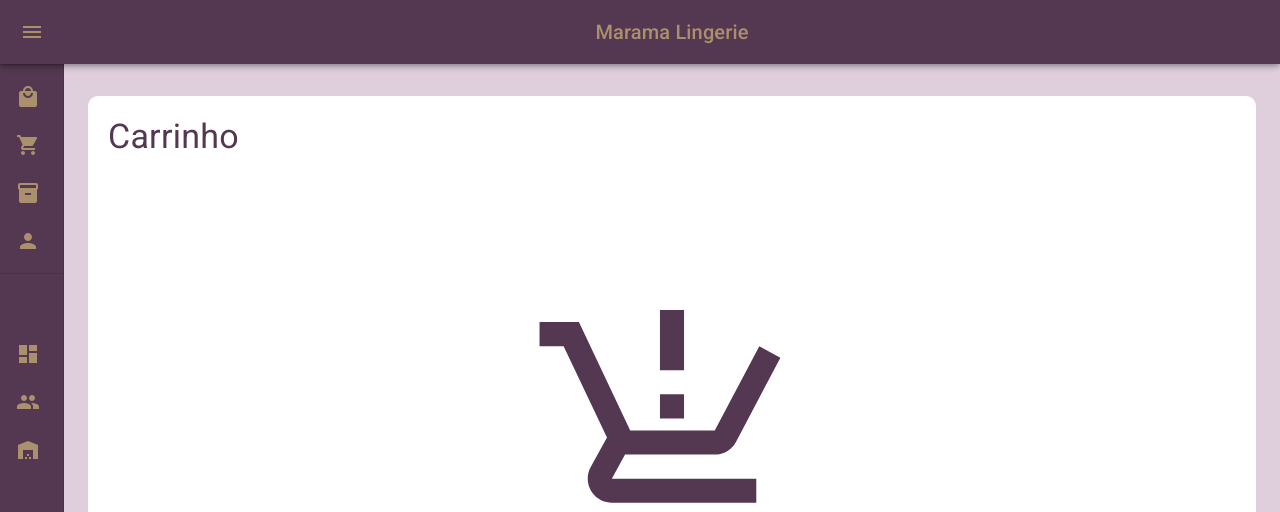
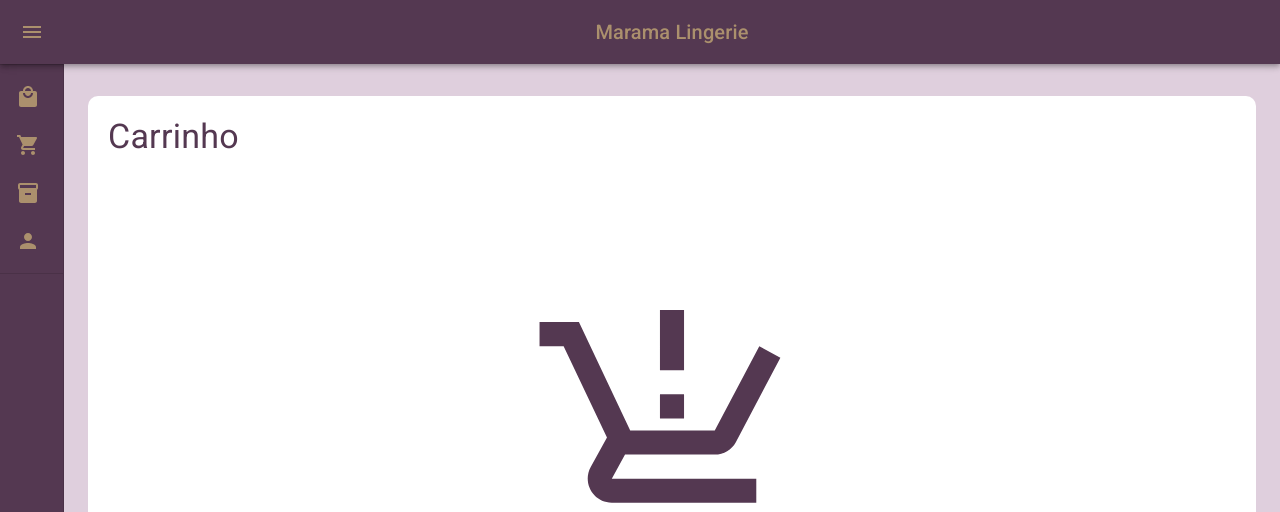
Before and after one commit to dsslucas/projeto-ecommerce, a React (Create React App) app in the folder frontend/: page /carrinho in a window 1280 px wide. Shown: the top 512 px of the page. Built offline with nearby package versions, Linux system fonts and the light colour scheme.

Commit message:
Menu renderizado apenas para admin

```diff
--- a/frontend/src/App.js
+++ b/frontend/src/App.js
@@ -16,7 +16,9 @@ import ChevronLeftIcon from '@mui/icons-material/ChevronLeft';
 import Rotas from './Routes'
 
 // Estilização
-import {Drawer, AppBar, Cores} from './styles'
+import { Drawer, AppBar, Cores } from './styles'
+import ListaOpcoesGerais from './componentes/ListaOpcoesGerais';
+import ListaOpcaoAdmin from './componentes/ListaOpcaoAdmin';
 
 const mdTheme = createTheme();
 
@@ -25,6 +27,7 @@ function DashboardContent() {
   const toggleDrawer = () => {
     setOpen(!open);
   };
+
 
   return (
     <ThemeProvider theme={mdTheme}>
@@ -74,16 +77,16 @@ function DashboardContent() {
               px: [1]
             }}
           >
-            <IconButton onClick={toggleDrawer} sx={{color: Cores.textoOpcoes}}>
+            <IconButton onClick={toggleDrawer} sx={{ color: Cores.textoOpcoes }}>
               <ChevronLeftIcon />
             </IconButton>
           </Toolbar>
 
           <Divider />
           <List component="nav">
-            {listaOpcoesGerais}
+            <ListaOpcoesGerais />
             <Divider sx={{ my: 1 }} />
-            {listaOpcoesAdmin}
+            <ListaOpcaoAdmin />
           </List>
         </Drawer>
 
--- a/frontend/src/componentes/Lista.jsx
+++ b/frontend/src/componentes/Lista.jsx
@@ -1,102 +1,102 @@
-import * as React from 'react';
-import ListItemButton from '@mui/material/ListItemButton';
-import ListItemIcon from '@mui/material/ListItemIcon';
-import ListItemText from '@mui/material/ListItemText';
-import ListSubheader from '@mui/material/ListSubheader';
-import DashboardIcon from '@mui/icons-material/Dashboard';
-import ShoppingCartIcon from '@mui/icons-material/ShoppingCart';
-// import BarChartIcon from '@mui/icons-material/BarChart';
-// import LayersIcon from '@mui/icons-material/Layers';
-// import AssignmentIcon from '@mui/icons-material/Assignment';
-import LocalMallIcon from '@mui/icons-material/LocalMall';
-import InventoryIcon from '@mui/icons-material/Inventory';
-import PersonIcon from '@mui/icons-material/Person';
-import PeopleIcon from '@mui/icons-material/People';
-import WarehouseIcon from '@mui/icons-material/Warehouse';
-import { Link } from 'react-router-dom';
-import { Cores } from '../styles';
-// import { useSelector } from 'react-redux';
+// import * as React from 'react';
+// import ListItemButton from '@mui/material/ListItemButton';
+// import ListItemIcon from '@mui/material/ListItemIcon';
+// import ListItemText from '@mui/material/ListItemText';
+// import ListSubheader from '@mui/material/ListSubheader';
+// import DashboardIcon from '@mui/icons-material/Dashboard';
+// import ShoppingCartIcon from '@mui/icons-material/ShoppingCart';
+// // import BarChartIcon from '@mui/icons-material/BarChart';
+// // import LayersIcon from '@mui/icons-material/Layers';
+// // import AssignmentIcon from '@mui/icons-material/Assignment';
+// import LocalMallIcon from '@mui/icons-material/LocalMall';
+// import InventoryIcon from '@mui/icons-material/Inventory';
+// import PersonIcon from '@mui/icons-material/Person';
+// import PeopleIcon from '@mui/icons-material/People';
+// import WarehouseIcon from '@mui/icons-material/Warehouse';
+// import { Link } from 'react-router-dom';
+// import { Cores } from '../styles';
+// // import { useSelector } from 'react-redux';
 
-// Redux
-// const {signin} = useSelector(state => state)
-// console.log("Na lista: ", signin)
+// // Redux
+// // const {signin} = useSelector(state => state)
+// // console.log("Na lista: ", signin)
 
-export const listaOpcoesGerais = (
-    <React.Fragment>
-        <Link style={{ color: Cores.textoOpcoes, textDecoration: 'none' }} to="/produtos">
-            <ListItemButton>
-                <ListItemIcon sx={{ color: Cores.textoOpcoes }}>
-                    <LocalMallIcon />
-                </ListItemIcon>
-                <ListItemText primary="Produtos" />
-            </ListItemButton>
-        </Link>
+// export const listaOpcoesGerais = (
+//     <React.Fragment>
+//         <Link style={{ color: Cores.textoOpcoes, textDecoration: 'none' }} to="/produtos">
+//             <ListItemButton>
+//                 <ListItemIcon sx={{ color: Cores.textoOpcoes }}>
+//                     <LocalMallIcon />
+//                 </ListItemIcon>
+//                 <ListItemText primary="Produtos" />
+//             </ListItemButton>
+//         </Link>
 
-        <Link style={{ color: Cores.textoOpcoes, textDecoration: 'none' }} to="/carrinho">
-            <ListItemButton>
-                <ListItemIcon sx={{ color: Cores.textoOpcoes }}>
-                    <ShoppingCartIcon />
-                </ListItemIcon>
-                <ListItemText primary="Carrinho" />
-            </ListItemButton>
-        </Link>
+//         <Link style={{ color: Cores.textoOpcoes, textDecoration: 'none' }} to="/carrinho">
+//             <ListItemButton>
+//                 <ListItemIcon sx={{ color: Cores.textoOpcoes }}>
+//                     <ShoppingCartIcon />
+//                 </ListItemIcon>
+//                 <ListItemText primary="Carrinho" />
+//             </ListItemButton>
+//         </Link>
 
-        <Link style={{ color: Cores.textoOpcoes, textDecoration: 'none' }} to="/compras">
-            <ListItemButton>
-                <ListItemIcon sx={{ color: Cores.textoOpcoes }}>
-                    <InventoryIcon />
-                </ListItemIcon>
-                <ListItemText primary="Compras" />
-            </ListItemButton>
-        </Link>
+//         <Link style={{ color: Cores.textoOpcoes, textDecoration: 'none' }} to="/compras">
+//             <ListItemButton>
+//                 <ListItemIcon sx={{ color: Cores.textoOpcoes }}>
+//                     <InventoryIcon />
+//                 </ListItemIcon>
+//                 <ListItemText primary="Compras" />
+//             </ListItemButton>
+//         </Link>
 
-        <Link style={{ color: Cores.textoOpcoes, textDecoration: 'none' }} to="/usuario">
-            <ListItemButton>
-                <ListItemIcon sx={{ color: Cores.textoOpcoes }}>
-                    <PersonIcon />
-                </ListItemIcon>
-                <ListItemText primary="Usuário" />
-            </ListItemButton>
-        </Link>
+//         <Link style={{ color: Cores.textoOpcoes, textDecoration: 'none' }} to="/usuario">
+//             <ListItemButton>
+//                 <ListItemIcon sx={{ color: Cores.textoOpcoes }}>
+//                     <PersonIcon />
+//                 </ListItemIcon>
+//                 <ListItemText primary="Usuário" />
+//             </ListItemButton>
+//         </Link>
 
-    </React.Fragment>
-);
+//     </React.Fragment>
+// );
 
-export const listaOpcoesAdmin = (
-    <React.Fragment>
-        <ListSubheader
-            component="div" inset
-            sx={{ background: Cores.fundoCabecalho, color: Cores.textoOpcoes, textAlign: 'center' }}
-        >
-            Área Administrativa
-        </ListSubheader>
+// export const listaOpcoesAdmin = (
+//     <React.Fragment>
+//         <ListSubheader
+//             component="div" inset
+//             sx={{ background: Cores.fundoCabecalho, color: Cores.textoOpcoes, textAlign: 'center' }}
+//         >
+//             Área Administrativa
+//         </ListSubheader>
 
-        <Link style={{ color: Cores.textoOpcoes, textDecoration: 'none' }} to="/admin/relatorio">
-            <ListItemButton>
-                <ListItemIcon sx={{ color: Cores.textoOpcoes }}>
-                    <DashboardIcon />
-                </ListItemIcon>
-                <ListItemText primary="Relatório de Vendas" />
-            </ListItemButton>
-        </Link>
+//         <Link style={{ color: Cores.textoOpcoes, textDecoration: 'none' }} to="/admin/relatorio">
+//             <ListItemButton>
+//                 <ListItemIcon sx={{ color: Cores.textoOpcoes }}>
+//                     <DashboardIcon />
+//                 </ListItemIcon>
+//                 <ListItemText primary="Relatório de Vendas" />
+//             </ListItemButton>
+//         </Link>
 
-        <Link style={{ color: Cores.textoOpcoes, textDecoration: 'none' }} to="/admin/usuarios">
-            <ListItemButton>
-                <ListItemIcon sx={{ color: Cores.textoOpcoes }}>
-                    <PeopleIcon />
-                </ListItemIcon>
-                <ListItemText primary="Usuários" />
-            </ListItemButton>
-        </Link>
+//         <Link style={{ color: Cores.textoOpcoes, textDecoration: 'none' }} to="/admin/usuarios">
+//             <ListItemButton>
+//                 <ListItemIcon sx={{ color: Cores.textoOpcoes }}>
+//                     <PeopleIcon />
+//                 </ListItemIcon>
+//                 <ListItemText primary="Usuários" />
+//             </ListItemButton>
+//         </Link>
 
-        <Link style={{ color: Cores.textoOpcoes, textDecoration: 'none' }} to="/admin/estoque">
-            <ListItemButton>
-                <ListItemIcon sx={{ color: Cores.textoOpcoes }}>
-                    <WarehouseIcon />
-                </ListItemIcon>
-                <ListItemText primary="Estoque" />
-            </ListItemButton>
-        </Link>
+//         <Link style={{ color: Cores.textoOpcoes, textDecoration: 'none' }} to="/admin/estoque">
+//             <ListItemButton>
+//                 <ListItemIcon sx={{ color: Cores.textoOpcoes }}>
+//                     <WarehouseIcon />
+//                 </ListItemIcon>
+//                 <ListItemText primary="Estoque" />
+//             </ListItemButton>
+//         </Link>
 
-    </React.Fragment>
-);
+//     </React.Fragment>
+// );
--- /dev/null
+++ b/frontend/src/componentes/ListaOpcaoAdmin.jsx
@@ -0,0 +1,68 @@
+import React from 'react'
+import ListItemButton from '@mui/material/ListItemButton';
+import ListItemIcon from '@mui/material/ListItemIcon';
+import ListItemText from '@mui/material/ListItemText';
+import ListSubheader from '@mui/material/ListSubheader';
+import DashboardIcon from '@mui/icons-material/Dashboard';
+import ShoppingCartIcon from '@mui/icons-material/ShoppingCart';
+// import BarChartIcon from '@mui/icons-material/BarChart';
+// import LayersIcon from '@mui/icons-material/Layers';
+// import AssignmentIcon from '@mui/icons-material/Assignment';
+import LocalMallIcon from '@mui/icons-material/LocalMall';
+import InventoryIcon from '@mui/icons-material/Inventory';
+import PersonIcon from '@mui/icons-material/Person';
+import PeopleIcon from '@mui/icons-material/People';
+import WarehouseIcon from '@mui/icons-material/Warehouse';
+import { Link } from 'react-router-dom';
+import { Cores } from '../styles';
+import { useSelector } from 'react-redux';
+
+const ListaOpcaoAdmin = () => {
+    // O que vem do Redux
+    const { signin } = useSelector(state => state)
+
+    console.log(signin)
+
+    if (signin.isAdmin) {
+        return (
+
+            <React.Fragment>
+                <ListSubheader
+                    component="div" inset
+                    sx={{ background: Cores.fundoCabecalho, color: Cores.textoOpcoes, textAlign: 'center' }}
+                >
+                    Área Administrativa
+                </ListSubheader>
+
+                <Link style={{ color: Cores.textoOpcoes, textDecoration: 'none' }} to="/admin/relatorio">
+                    <ListItemButton>
+                        <ListItemIcon sx={{ color: Cores.textoOpcoes }}>
+                            <DashboardIcon />
+                        </ListItemIcon>
+                        <ListItemText primary="Relatório de Vendas" />
+                    </ListItemButton>
+                </Link>
+
+                <Link style={{ color: Cores.textoOpcoes, textDecoration: 'none' }} to="/admin/usuarios">
+                    <ListItemButton>
+                        <ListItemIcon sx={{ color: Cores.textoOpcoes }}>
+                            <PeopleIcon />
+                        </ListItemIcon>
+                        <ListItemText primary="Usuários" />
+                    </ListItemButton>
+                </Link>
+
+                <Link style={{ color: Cores.textoOpcoes, textDecoration: 'none' }} to="/admin/estoque">
+                    <ListItemButton>
+                        <ListItemIcon sx={{ color: Cores.textoOpcoes }}>
+                            <WarehouseIcon />
+                        </ListItemIcon>
+                        <ListItemText primary="Estoque" />
+                    </ListItemButton>
+                </Link>
+            </React.Fragment>
+        )
+    }
+}
+
+export default ListaOpcaoAdmin
--- /dev/null
+++ b/frontend/src/componentes/ListaOpcoesGerais.jsx
@@ -0,0 +1,64 @@
+import React from 'react'
+import ListItemButton from '@mui/material/ListItemButton';
+import ListItemIcon from '@mui/material/ListItemIcon';
+import ListItemText from '@mui/material/ListItemText';
+import ListSubheader from '@mui/material/ListSubheader';
+import DashboardIcon from '@mui/icons-material/Dashboard';
+import ShoppingCartIcon from '@mui/icons-material/ShoppingCart';
+// import BarChartIcon from '@mui/icons-material/BarChart';
+// import LayersIcon from '@mui/icons-material/Layers';
+// import AssignmentIcon from '@mui/icons-material/Assignment';
+import LocalMallIcon from '@mui/icons-material/LocalMall';
+import InventoryIcon from '@mui/icons-material/Inventory';
+import PersonIcon from '@mui/icons-material/Person';
+import PeopleIcon from '@mui/icons-material/People';
+import WarehouseIcon from '@mui/icons-material/Warehouse';
+import { Link } from 'react-router-dom';
+import { Cores } from '../styles';
+import { listaOpcoesGerais } from './Lista';
+// import { useSelector } from 'react-redux';
+
+const ListaOpcoesGerais = () => {
+    return (
+        <React.Fragment>
+            <Link style={{ color: Cores.textoOpcoes, textDecoration: 'none' }} to="/produtos">
+                <ListItemButton>
+                    <ListItemIcon sx={{ color: Cores.textoOpcoes }}>
+                        <LocalMallIcon />
+                    </ListItemIcon>
+                    <ListItemText primary="Produtos" />
+                </ListItemButton>
+            </Link>
+
+            <Link style={{ color: Cores.textoOpcoes, textDecoration: 'none' }} to="/carrinho">
+                <ListItemButton>
+                    <ListItemIcon sx={{ color: Cores.textoOpcoes }}>
+                        <ShoppingCartIcon />
+                    </ListItemIcon>
+                    <ListItemText primary="Carrinho" />
+                </ListItemButton>
+            </Link>
+
+            <Link style={{ color: Cores.textoOpcoes, textDecoration: 'none' }} to="/compras">
+                <ListItemButton>
+                    <ListItemIcon sx={{ color: Cores.textoOpcoes }}>
+                        <InventoryIcon />
+                    </ListItemIcon>
+                    <ListItemText primary="Compras" />
+                </ListItemButton>
+            </Link>
+
+            <Link style={{ color: Cores.textoOpcoes, textDecoration: 'none' }} to="/usuario">
+                <ListItemButton>
+                    <ListItemIcon sx={{ color: Cores.textoOpcoes }}>
+                        <PersonIcon />
+                    </ListItemIcon>
+                    <ListItemText primary="Usuário" />
+                </ListItemButton>
+            </Link>
+
+        </React.Fragment>
+    )
+}
+
+export default ListaOpcoesGerais
--- a/frontend/src/componentes/ModalLogin.jsx
+++ b/frontend/src/componentes/ModalLogin.jsx
@@ -49,7 +49,8 @@ export default function ModalLogin(props) {
                 email: loginUsuario.email,
                 senha: loginUsuario.senha,
                 token: `bearer ${res.data.token}`,
-                uf: res.data.estadoUsuario
+                uf: res.data.estadoUsuario,
+                isAdmin: res.data.isAdmin
             }))
 
             props.respostaPositiva(`É um prazer lhe receber, ${res.data.nomeUsuario}.`)
--- a/frontend/src/redux/reducers/SignInReducer.js
+++ b/frontend/src/redux/reducers/SignInReducer.js
@@ -2,7 +2,8 @@
 const ESTADO_INICIAL = {
     email: null,
     senha: null,
-    token: null
+    token: null,
+    isAdmin: false
 }
 
 const signInReducer = (state = ESTADO_INICIAL, action) => {
```
Also changed, not shown: 1 other file (tests, documents, lock files or other folders).
